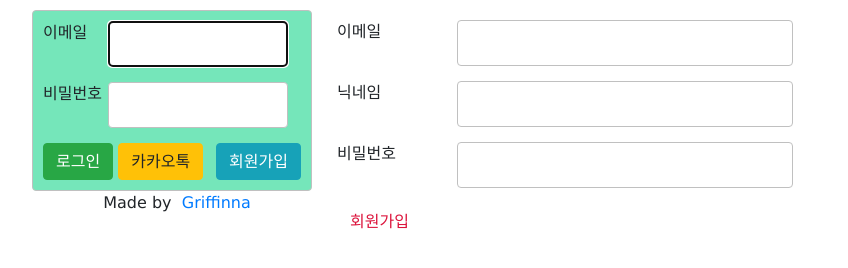
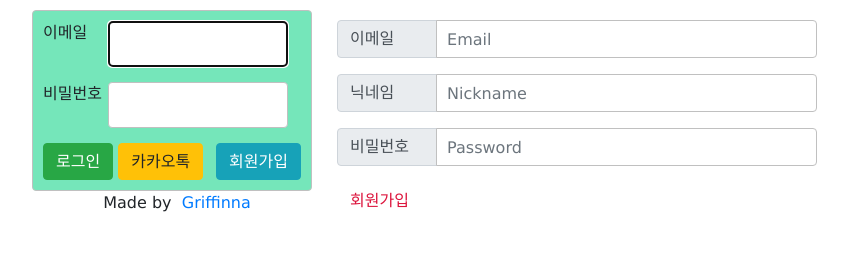
Before and after one commit to griffinna/nodebird, a website: page views/join.html in a window 1280 px wide. Shown: the whole page, without its empty margins (53-901 px from the left). Drawn offline with nearby package versions, Linux system fonts and the light colour scheme; files that its build step writes are made by us from their sources.

Commit message:
Add: input style class

```diff
--- a/views/join.html
+++ b/views/join.html
@@ -3,15 +3,23 @@
 {% block content %}
   <div class="timeline">
     <form id="join-form" action="/auth/join" method="post">
-      <div class="input-group">
-        <label for="join-email">이메일</label>
-        <input id="join-email" type="email" name="email"></div>
-      <div class="input-group">
-        <label for="join-nick">닉네임</label>
-        <input id="join-nick" type="text" name="nick"></div>
-      <div class="input-group">
-        <label for="join-password">비밀번호</label>
-        <input id="join-password" type="password" name="password">
+      <div class="input-group mb-3">
+        <div class="input-group-prepend">
+          <span class="input-group-text" id="basic-addon1">이메일</span>
+        </div>
+        <input id="join-email" class="form-control" type="text" name="email" aria-describedby="basic-addon1" placeholder="Email" >
+      </div>
+      <div class="input-group mb-3">
+        <div class="input-group-prepend">
+          <span class="input-group-text" id="basic-addon2">닉네임</span>
+        </div>
+        <input id="join-nick" type="text" class="form-control" placeholder="Nickname" aria-describedby="basic-addon2">
+      </div>
+      <div class="input-group mb-3">
+        <div class="input-group-prepend">
+          <span class="input-group-text" id="basic-addon3">비밀번호</span>
+        </div>
+        <input id="join-password" type="password" class="form-control" name="password" placeholder="Password" aria-describedby="basic-addon3">
       </div>
       <button id="join-btn" type="submit" class="btn">회원가입</button>
     </form>
```
Also changed, not shown: views/update_profile.html (+14 -12 lines).
